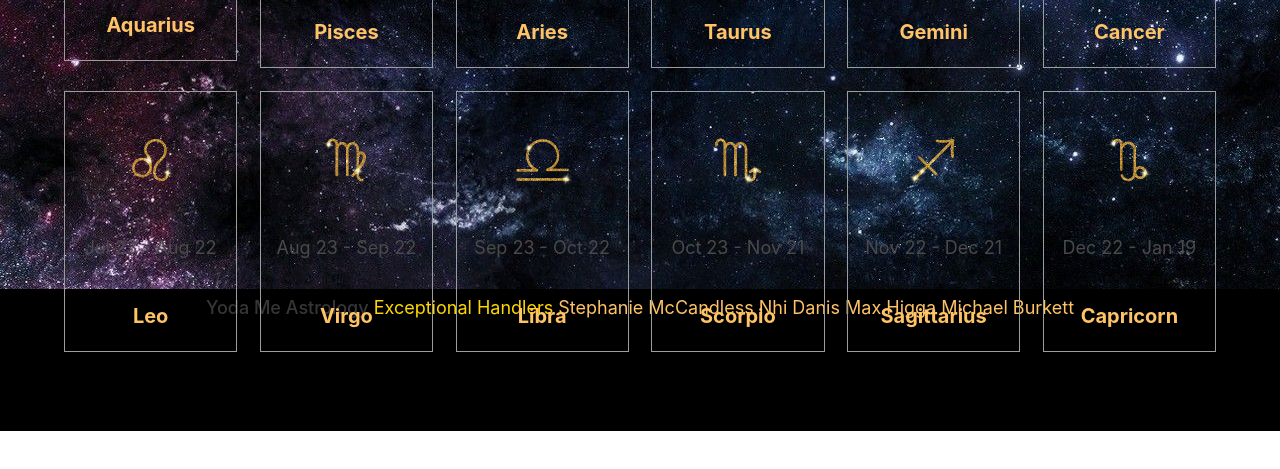
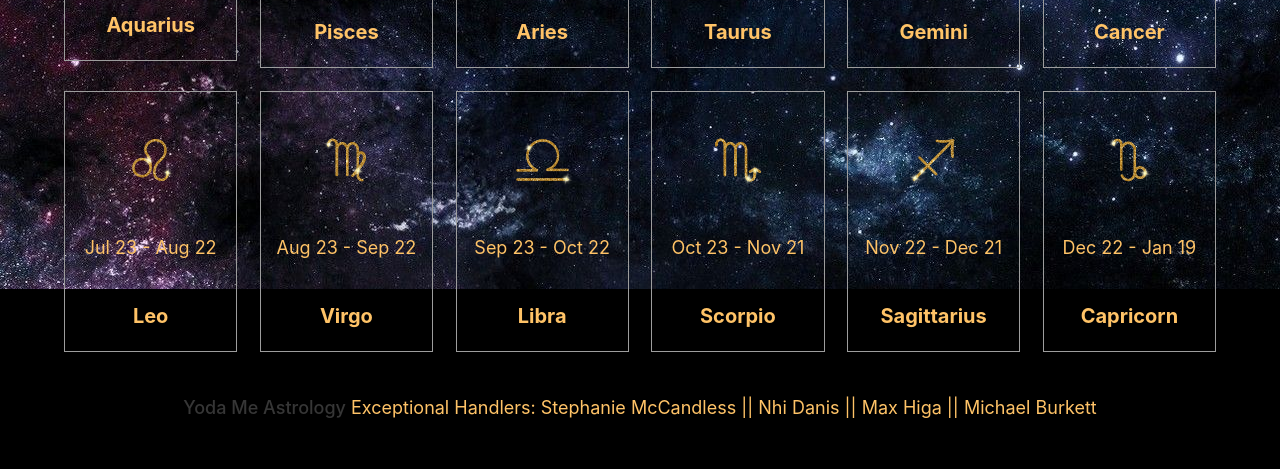
Before and after one commit to stephimarie/Yoda_me_astrology, a plain HTML site: page index.html in a window 1280 px wide. Shown: the part 511-980 px from the top of the page. Before the commit the page ends 942 px from the top, so only its background shows below. Drawn offline with nearby package versions, Linux system fonts and the light colour scheme.

Commit message:
fixed footer

```diff
--- a/assets/style.css
+++ b/assets/style.css
@@ -89,11 +89,15 @@ p{
     display: inline-block;
     font-weight: bold;
 }
-a, h4, h2 {
+a, h4, h2, p {
      color: #ffc367;
  }
  .footer {
      background-color: black;
-     color: gold;
+     color: #ffc367;
      padding-top: 5px;
  }
+
+#footer {
+    padding-top: 100px;
+}
--- a/index.html
+++ b/index.html
@@ -247,8 +247,8 @@
   <!-- axios script link -->
   <footer class="footer">
     <div class="content has-text-centered">
-      <p>
-        <strong>Yoda Me Astrology</strong> Exceptional Handlers <a href="SM">Stephanie McCandless</a> <a href="ND">Nhi Danis</a>  <a href="MH">Max Higga</a> <a href="MB">Michael Burkett</a>
+      <p id="footer">
+        <strong>Yoda Me Astrology</strong> Exceptional Handlers: <a href="SM">Stephanie McCandless</a> || <a href="ND">Nhi Danis</a> || <a href="MH">Max Higa</a> || <a href="MB">Michael Burkett</a>
 
     </div>
   </footer>
```
